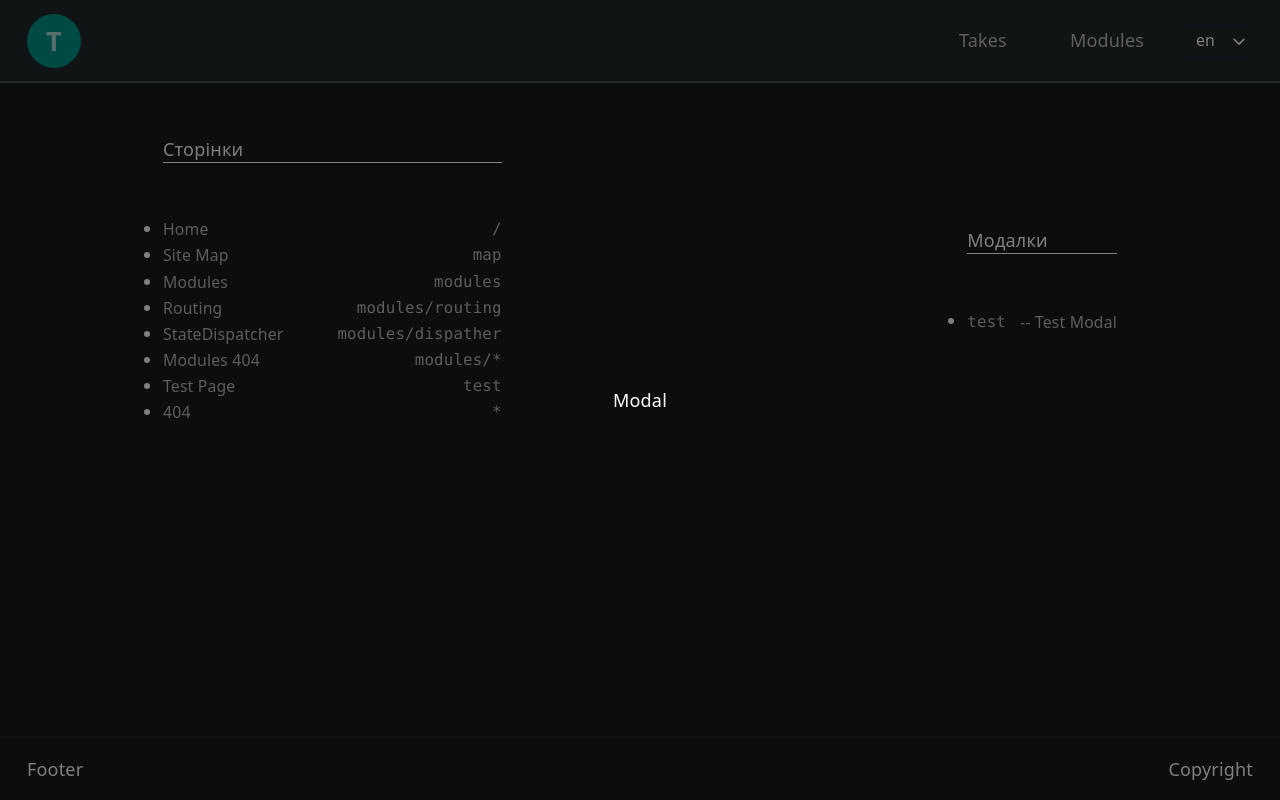
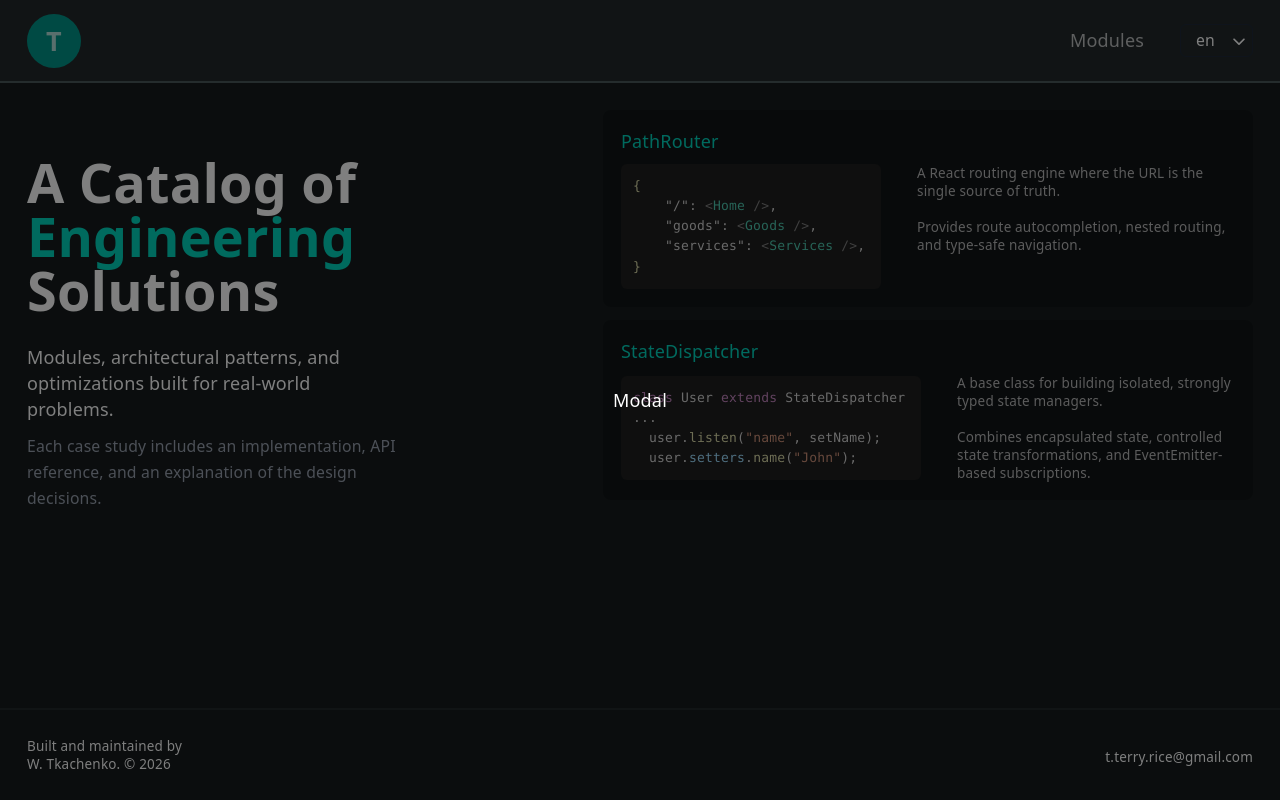
Before and after one commit to tterryrice-beep/facilitators-tr, a React (Vite) app: page /modal/test in a window 1280 px wide. Built offline with nearby package versions, Linux system fonts and the light colour scheme.

Commit message:
created home page

```diff
--- /dev/null
+++ b/src/Pages/Home/components/BannerItem/index.tsx
@@ -0,0 +1,33 @@
+import { NavLink, type PagePath } from "@/providers/Router";
+import clsx from "clsx";
+import React, { type FC, type ReactNode } from "react";
+
+import { Text } from "@@/Text";
+import css from "./style.module.scss";
+
+interface Props {
+  title?: ReactNode;
+  banner?: ReactNode;
+  discribe?: ReactNode;
+  to?: PagePath;
+}
+
+export const BannerItem: FC<Props> = ({ banner, discribe, title, to }) => {
+  return (
+    <>
+      <NavLink className={clsx("p-2 rounded-sm", css.item)} to={to}>
+        <Text type="text" className="text-teal-400 block">
+          {title}
+        </Text>
+        <div className="flex gap-8 mt-2">
+          <div className="flex justify-center items-center">{banner}</div>
+          <div className="">
+            <Text type="small" className="block text-xs">
+              {discribe}
+            </Text>
+          </div>
+        </div>
+      </NavLink>
+    </>
+  );
+};
--- /dev/null
+++ b/src/Pages/Home/components/BannerItem/style.module.scss
@@ -0,0 +1,18 @@
+.item {
+  background-color: rgba(0, 0, 0, 0.25);
+  border-radius: 8px;
+  padding: 1rem;
+
+  transition:
+    background-color 0.2s ease,
+    transform 0.15s ease-in;
+
+  transform: scale(1);
+
+  display: block;
+
+  &:hover {
+    background-color: rgba(0, 0, 0, 0.5);
+    transform: scale(1.005);
+  }
+}
--- /dev/null
+++ b/src/Pages/Home/components/index.ts
@@ -0,0 +1 @@
+export * from "./BannerItem";
--- a/src/Pages/Home/index.tsx
+++ b/src/Pages/Home/index.tsx
@@ -6,57 +6,83 @@ import { NavLink } from "@/providers/Router";
 import { parseRouteConfig } from "@/modules/PathRouter/utils";
 
 import css from "./style.module.scss";
+import clsx from "clsx";
+import { Text } from "@@/Text";
+import { ObjectView } from "@@/ObjectView";
+import { JSXView } from "@@/JSXView";
+import { BannerItem } from "./components";
+import { JSView } from "@@/JSView";
 
 const { modals, pages } = parseRouteConfig(route);
 
 const Page: FC = ({}) => {
-  const { getText, changeLanguage } = useTranslate();
+  const { getText } = useTranslate();
 
   return (
-    <section className={css.page}>
-      <br />
-      <div className="flex justify-between items-center">
-        <div>
-          <p>Сторінки</p>
-          <hr />
-          <br />
-          <br />
-          <ul className="w-full">
-            {pages.map(({ data, pathName }) => {
-              return (
-                <li className="w-full list-disc">
-                  <NavLink
-                    className="w-full flex justify-between gap-12"
-                    to={pathName}>
-                    <p>{data.title}</p>
-                    <pre>{pathName}</pre>
-                  </NavLink>
-                </li>
-              );
-            })}
-          </ul>
-        </div>
+    <section className={clsx(css.page, "")}>
+      {/* -- Main Banner -- */}
 
-        <div>
-          <p>Модалки</p>
-          <hr />
-          <br />
-          <br />
-          <ul>
-            {modals.map(({ data, pathName }) => {
-              return (
-                <li className="w-full list-disc">
-                  <NavLink
-                    //@ts-ignore
-                    modal={pathName}>
-                    <pre>{pathName} </pre>
-                    <p>{data.title ? "-- " + data.title : ""}</p>
-                  </NavLink>
-                </li>
-              );
-            })}
-          </ul>
-        </div>
+      <div className="pt-10 max-w-[370px]">
+        <span
+          dangerouslySetInnerHTML={{
+            __html: getText("Home/title"),
+          }}
+        />
+        <span className="mt-6 mb-2 block">{getText("Home/description")}</span>
+        <span className="text-sm text-gray-400">{getText("Home/abt")}</span>
+      </div>
+
+      {/* -- Content -- */}
+      <div className="flex flex-col gap-3 max-w-[650px]">
+        {/* -- Router -- */}
+        <BannerItem
+          to="modules/routing"
+          title="PathRouter"
+          banner={
+            <>
+              <div className="w-[260px]">
+                <JSXView>{`{
+    "/": <Home />,
+    "goods": <Goods />,
+    "services": <Services />,
+}`}</JSXView>
+              </div>
+            </>
+          }
+          discribe={
+            <>
+              {getText("Home/PathRouter/desc")}
+              <br />
+              <br />
+              {getText("Home/PathRouter/desc_2")}
+            </>
+          }
+        />
+
+        {/* -- StateDispatcher -- */}
+        <BannerItem
+          to="modules/dispather"
+          title="StateDispatcher"
+          banner={
+            <>
+              <div className="w-[300px]">
+                <JSView>{`class User extends StateDispatcher
+...
+  user.listen("name", setName);
+  user.setters.name("John");
+`}</JSView>
+              </div>
+            </>
+          }
+          discribe={
+            <>
+              {getText("Home/StateDispatcher/desc")}
+              <br />
+              <br />
+              {getText("Home/StateDispatcher/desc_2")}
+            </>
+          }
+        />
       </div>
     </section>
   );
--- a/src/Pages/Home/style.module.scss
+++ b/src/Pages/Home/style.module.scss
@@ -1,2 +1,6 @@
 .page {
+  display: flex;
+  justify-content: space-between;
+  width: 100%;
+  gap: 2rem;
 }
--- a/src/assets/icons/main/index.ts
+++ b/src/assets/icons/main/index.ts
@@ -21,6 +21,7 @@ import Sun from "./sun.svg?react";
 import Wash from "./wash.svg?react";
 import Wine from "./wine.svg?react";
 import Add from "./add.svg?react";
+import Email from "./email.svg?react";
 
 export const main = {
   Add,
@@ -45,4 +46,5 @@ export const main = {
   Sun,
   Wash,
   Wine,
+  Email,
 } as const;
--- a/src/containers/Layout/components/Footer/index.tsx
+++ b/src/containers/Layout/components/Footer/index.tsx
@@ -1,3 +1,4 @@
+import { Text } from "@@/Text";
 import React, { type FC } from "react";
 
 interface Props {
@@ -5,10 +6,23 @@ interface Props {
 }
 export const Footer: FC<Props> = ({}) => {
   return (
-    <footer className="bg-mist-900 border-t-2 border-mist-800 py-4 px-6">
+    <footer className="bg-mist-900 border-t-2 border-mist-800 py-6 px-6">
       <div className="flex flex-row items-center justify-between mx-auto max-w-6xl">
-        <div>Footer</div>
-        <div>Copyright</div>
+        <div>
+          <Text type="small" className="text-xs block">
+            Built and maintained by
+          </Text>
+          <Text type="small" className="text-xs block">
+            W. Tkachenko. © {new Date().getFullYear()}
+          </Text>
+        </div>
+        <div>
+          <a href="mailto:t.terry.rice@gmail.com">
+            <Text type="small" className="text-xs">
+              t.terry.rice@gmail.com
+            </Text>
+          </a>
+        </div>
       </div>
     </footer>
   );
--- a/src/containers/Layout/components/NavBar/index.tsx
+++ b/src/containers/Layout/components/NavBar/index.tsx
@@ -1,20 +1,22 @@
 import { useTranslate } from "@/providers/LocaleProvider/hook";
+import { usePath } from "@/providers/Router";
 import { NavOverlay } from "@@/NavOverlay";
 import React, { type FC } from "react";
 
 interface Props {}
 export const NavBar: FC<Props> = ({}) => {
   const { getText } = useTranslate();
+  const { path } = usePath().page;
   return (
     <>
-      <NavOverlay
+      {/* <NavOverlay
         name={getText("main/header/takes/title")}
         page="modules"
         sections={[{ name: "Оптимізація Plinko", page: "modules/routing" }]}
-      />
+      /> */}
       <NavOverlay
         name={getText("main/header/modules/title")}
-        page="modules"
+        page={path}
         sections={[
           { name: "PathRouter", page: "modules/routing" },
           { name: "StateDispatcher", page: "modules/dispather" },
--- a/src/containers/Layout/index.tsx
+++ b/src/containers/Layout/index.tsx
@@ -2,20 +2,18 @@ import React, { Fragment, type FC } from "react";
 
 interface Props {}
 
+import { Overlay, OverlayPosition } from "@@/overlays";
 import { ErrorBoundary } from "@@/ErrorBoundary";
-import { Overlay, OverlayPosition } from "@@/overlays";
 
 import { PagesContainer } from "../../providers/Router";
 import { Footer, Header } from "./components";
 import css from "./style.module.scss";
-import { usePath } from "@/modules/PathRouter/Provider";
 
 export const Layout: FC<Props> = ({}) => {
-  const { modal, page, searchParams } = usePath();
   return (
     <div className="bg-mist-900 p-0 m-0 min-h-screen  flex flex-col">
       <Header />
-      <main className="p-4 md:p-6 flex-1 max-w-4xl mx-auto w-full">
+      <main className="p-4 md:p-6 flex-1 max-w-6xl mx-auto w-full">
         <ErrorBoundary>
           <PagesContainer
             fallback={<>Усе ок, ми завантажуємося</>}
--- a/src/modules/PathRouter/types.ts
+++ b/src/modules/PathRouter/types.ts
@@ -154,7 +154,7 @@ export interface PathContextType<
   C extends RouterConfig<any, any> = RouterConfig<any, any>,
 > {
   page: {
-    path: string;
+    path: PathNamesOf<C>;
     navigate: (path: PathNamesOf<C>, options?: NavigateOptions) => void;
     isHavePrevHistory: boolean;
   };
--- a/src/providers/LocaleProvider/locales/en.json
+++ b/src/providers/LocaleProvider/locales/en.json
@@ -5,7 +5,7 @@
         "title": "Modules"
       },
       "takes": {
-        "title": "Takes"
+        "title": "Cases"
       }
     }
   },
@@ -245,5 +245,18 @@
         "desc": "TypeScript's type recursion used by {PageEntries} is limited to eight levels of route nesting. Projects with deeper hierarchies will still compile successfully, but autocompletion for deeply nested routes may become unreliable."
       }
     }
+  },
+  "Home": {
+    "title": "<span class=\"text-5xl font-bold\">A Catalog of <span class=\"text-teal-400\">Engineering</span> Solutions</span>",
+    "description": "Modules, architectural patterns, and optimizations built for real-world problems.",
+    "abt": "Each case study includes an implementation, API reference, and an explanation of the design decisions.",
+    "PathRouter": {
+      "desc": "A React routing engine where the URL is the single source of truth.",
+      "desc_2": "Provides route autocompletion, nested routing, and type-safe navigation."
+    },
+    "StateDispatcher": {
+      "desc": "A base class for building isolated, strongly typed state managers.",
+      "desc_2": "Combines encapsulated state, controlled state transformations, and EventEmitter-based subscriptions."
+    }
   }
 }
--- a/src/providers/LocaleProvider/locales/uk.json
+++ b/src/providers/LocaleProvider/locales/uk.json
@@ -245,5 +245,18 @@
           "desc": "TypeScript-рекурсія типів у {PageEntries} обмежена 8 рівнями вкладеності маршрутів. Проекти з глибшим деревом компілюватимуться без помилок, але автодоповнення для глибинних шляхів може спрацьовувати некоректно."
         }
       }
+    },
+    "Home": {
+      "title": "<span class=\"text-5xl font-bold \">Каталог<span class=\"text-teal-400 \"> інженерних </span>рішень</span>",
+      "description": "Модулі, архітектурні патерни та оптимізації з реальних задач",
+      "abt": "Кожен кейс включає реалізацію, API та пояснення рішень",
+      "PathRouter": {
+        "desc": "React Routing рушій, де URL це єдине джерело істини.",
+        "desc_2": "Пропонує автодоповнення маршрутів, вкладену структуру та безпечну навігацію на рівні TypeScript."
+      },
+      "StateDispatcher": {
+        "desc": "Базовий клас для побудови ізольованих, типізованих state-класів.",
+        "desc_2": "Об’єднує інкапсульований стан, обережну трансформацію, та підписку через EventEmitter."
+      }
     }
   }
```
Also changed, not shown: src/assets/icons/main/email.svg (added).
